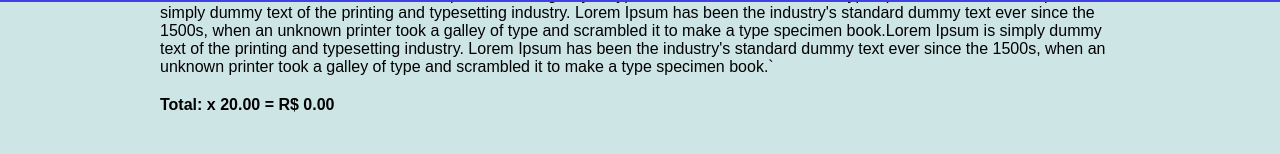
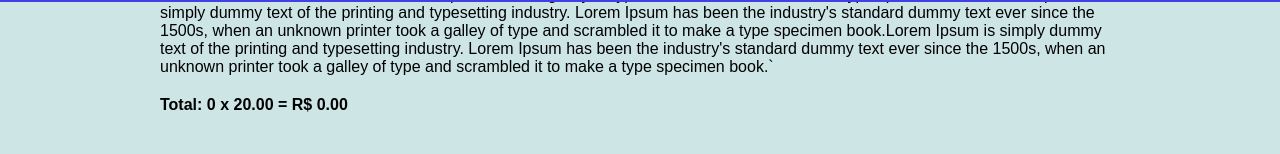
Before and after one commit to ArturW97/sistema-loja, a Vue app: page /detalhes in a window 1280 px wide. Shown: the part 798-952 px from the top of the page. Built offline with nearby package versions, Linux system fonts and the light colour scheme.

Commit message:
Lógica de calcular o preço total concluída!

```diff
--- a/src/pages/DetalhesProdutos.vue
+++ b/src/pages/DetalhesProdutos.vue
@@ -60,7 +60,7 @@ export default {
   data: function() {
     return {
       precoUnd: 20.0,
-      quantidade: null,
+      quantidade: 0,
       precoTotal: 0,
     };
   },
@@ -69,10 +69,9 @@ export default {
     Footer,
   },
   methods: {
-    toCalculate: function(precoTotal) {
+    toCalculate : function() {
       if (this.quantidade >= 0 && this.quantidade < 999) {
-        this.precoTotal = parseInt(this.precoUnd) * parseInt(this.quantidade);
-        console.log(precoTotal);
+        this.precoTotal = this.precoUnd * this.quantidade;
         return this.precoTotal;
       } else {
         return 0;
```
